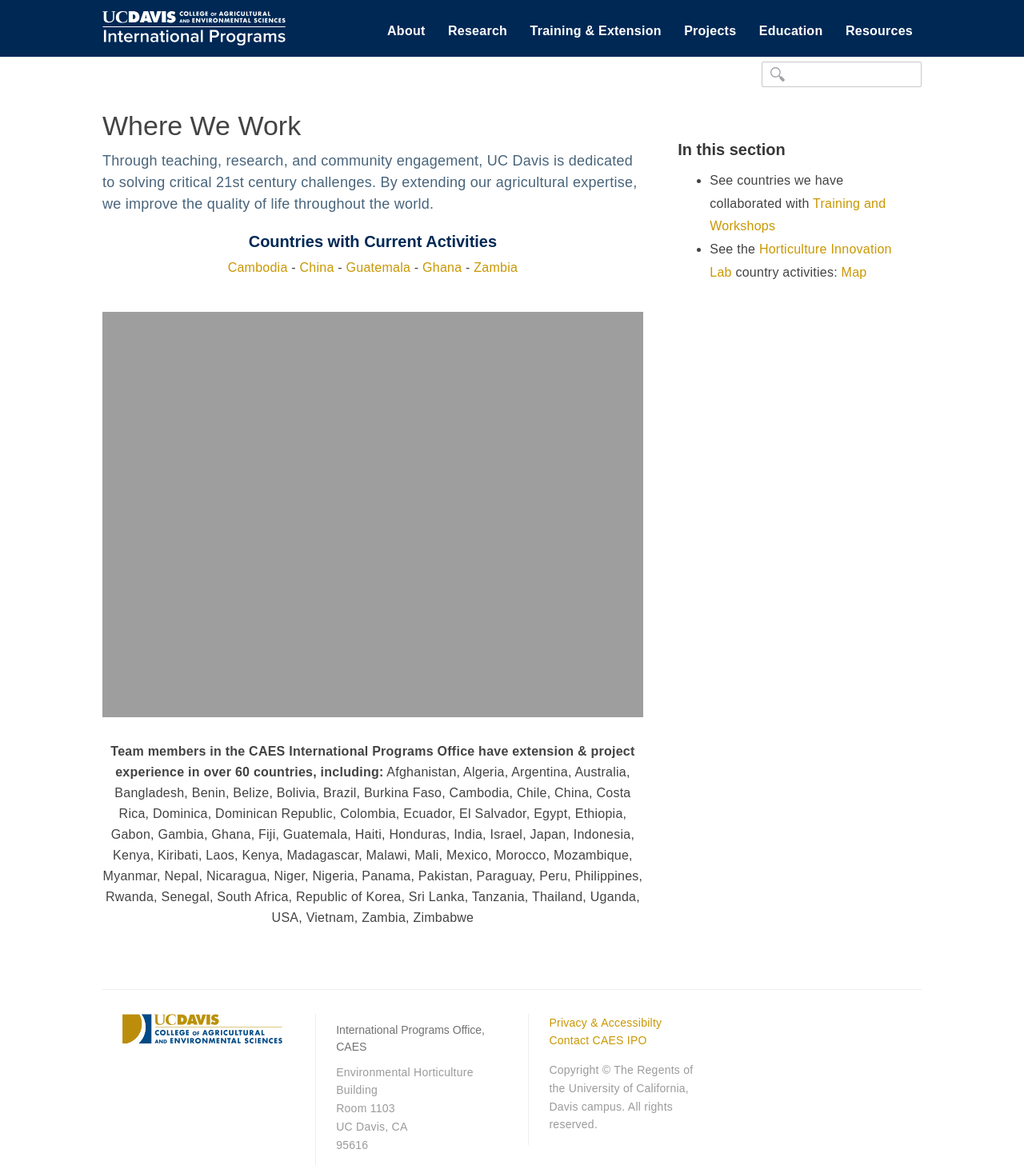
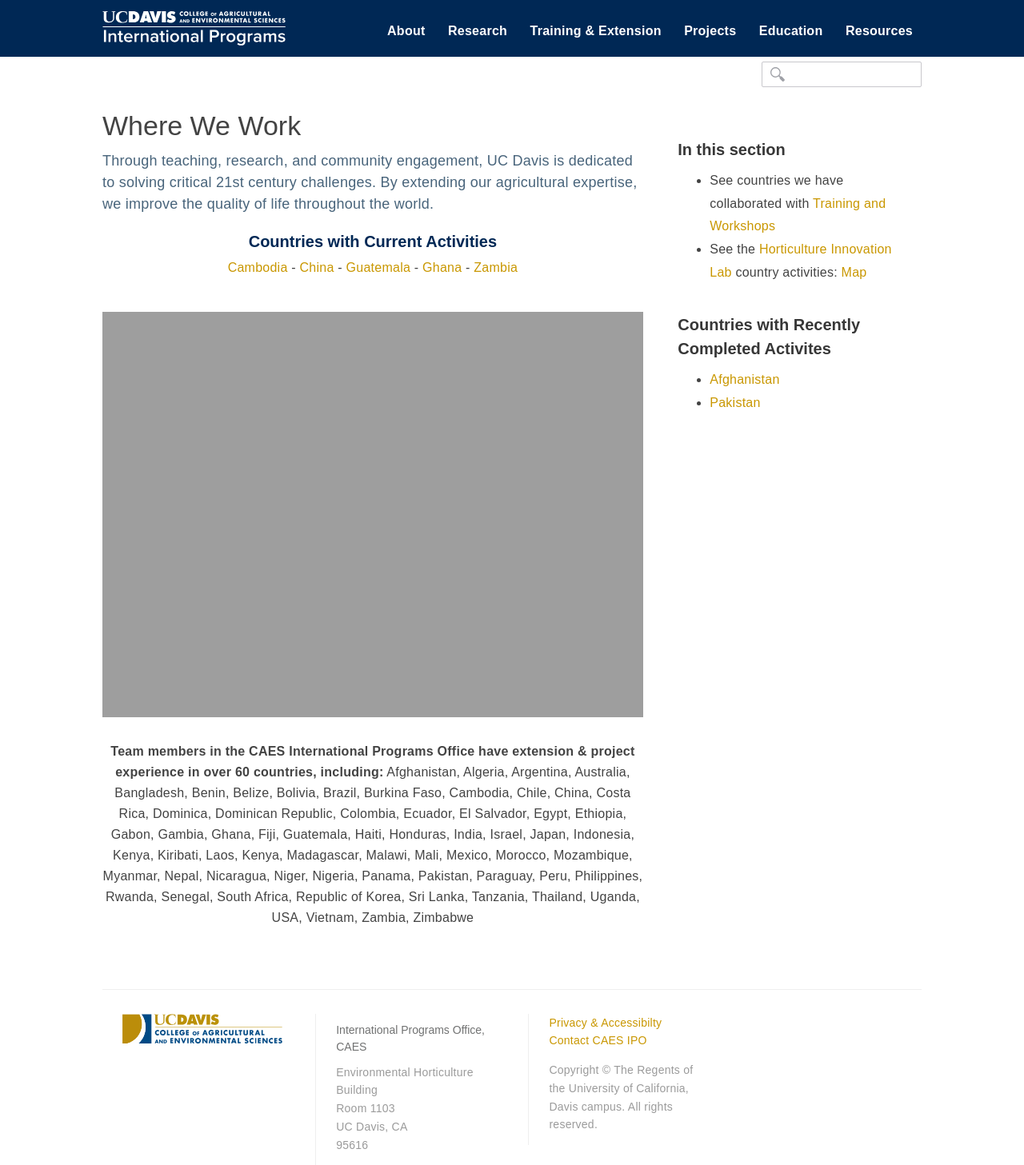
Before and after one commit to ucdavis/ip, a Jekyll site: the page built from about/where-we-work.html, in a window 1280 px wide. Shown: the whole page at 80% size. Built offline with Jekyll 4.4.1, drawn with Linux system fonts in a browser that asks for light colours; nearby versions of some CDN libraries.

Commit message:
where we work - recent project countries

```diff
--- a/about/where-we-work.html
+++ b/about/where-we-work.html
@@ -40,6 +40,11 @@
     <li>See the <a class="external-link" href="http://horticulture.ucdavis.edu">Horticulture Innovation Lab</a> country activities: <a class="external-link" href="http://horticulture.ucdavis.edu/main/worldprojects.html">Map</a></li>
 </ul><br>
 
+<h3> Countries with Recently Completed Activites</h3>
+    <ul>
+        <li><a href="/countries/afghanistan">Afghanistan</a></li>
+        <li><a href="/countries/pakistan">Pakistan</a></li>
+
 
 
 </aside>
```
